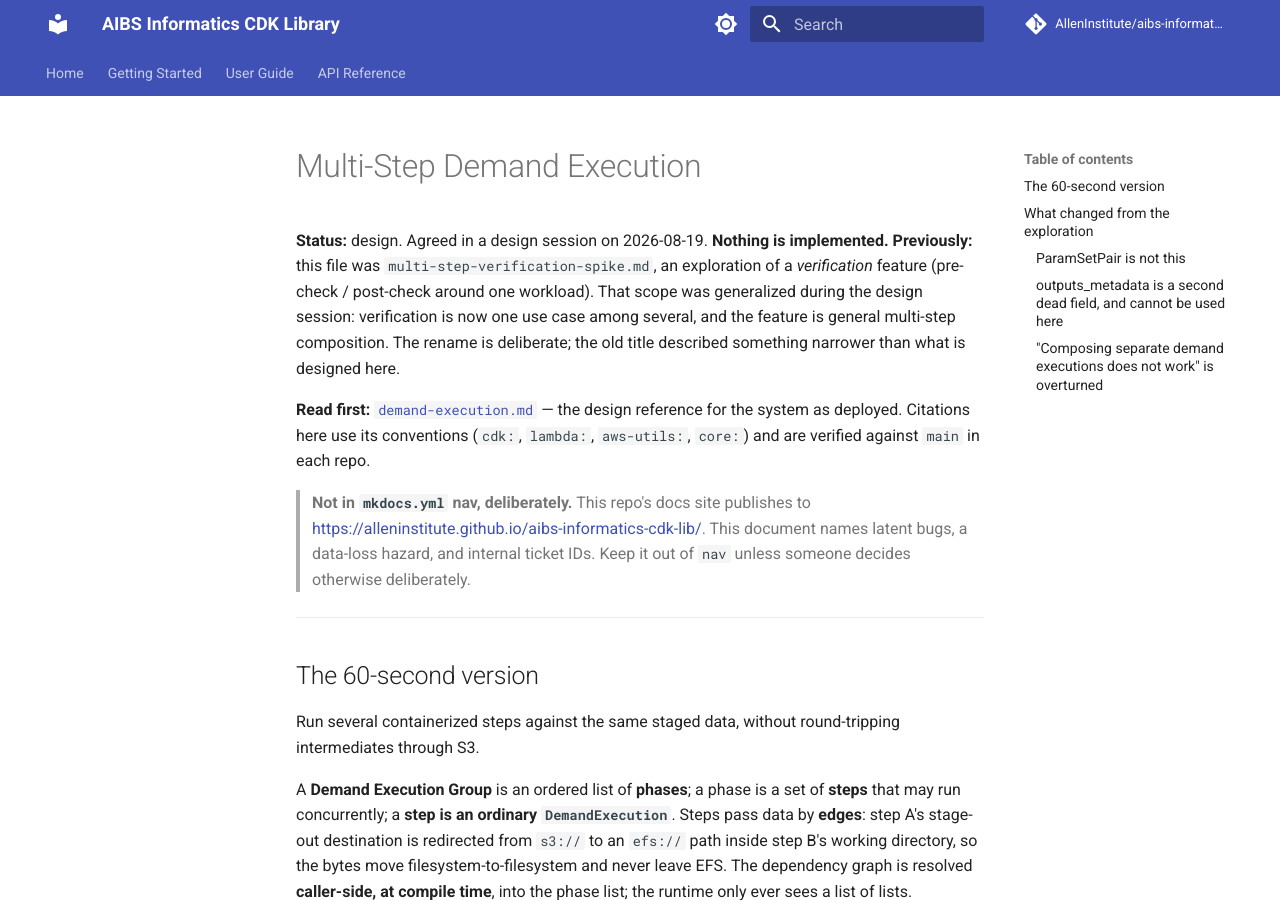
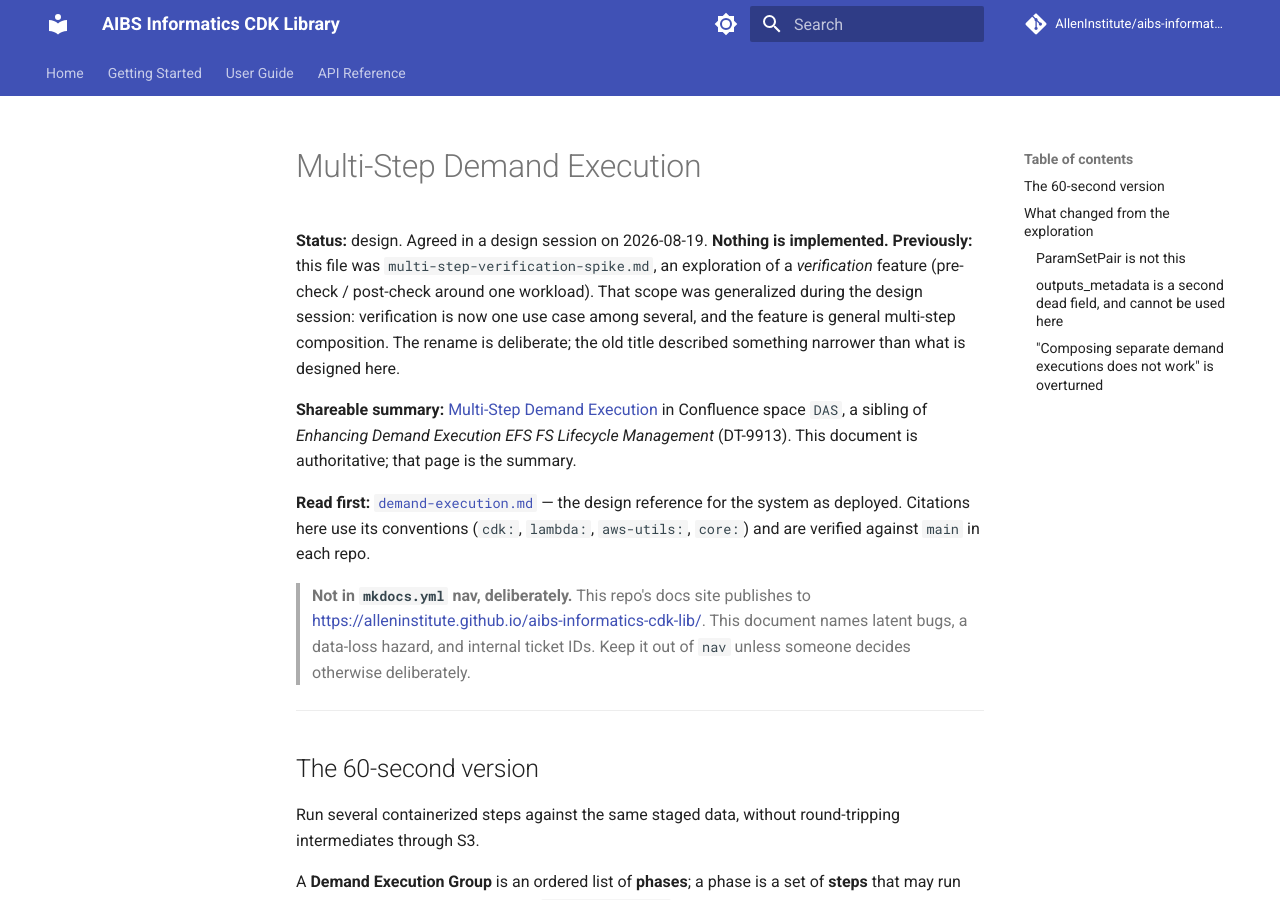
Before and after one commit to AllenInstitute/aibs-informatics-cdk-lib, an MkDocs documentation site: the page built from docs/design/multi-step-execution.md, in a window 1280 px wide and 900 px high. Built offline with MkDocs 1.6.1 and Material for MkDocs 9.7.7, drawn with Linux system fonts in a browser that asks for light colours; comment, search, counter and statistics services are not loaded; some of the changed text lies outside the part shown.

Commit message:
docs: link design doc to its Confluence summary page
Co-Authored-By: Claude Opus 5 (1M context) <noreply@anthropic.com>

```diff
--- a/docs/design/multi-step-execution.md
+++ b/docs/design/multi-step-execution.md
@@ -6,6 +6,10 @@
 generalized during the design session: verification is now one use case among several, and
 the feature is general multi-step composition. The rename is deliberate; the old title
 described something narrower than what is designed here.
+
+**Shareable summary:** [Multi-Step Demand Execution](https://alleninstitute.atlassian.net/wiki/spaces/DAS/pages/1965686819/Multi-Step+Demand+Execution) in Confluence space `DAS`, a sibling of
+*Enhancing Demand Execution EFS FS Lifecycle Management* (DT-9913). This document is authoritative;
+that page is the summary.
 
 **Read first:** [`demand-execution.md`](./demand-execution.md) — the design reference for the
 system as deployed. Citations here use its conventions (`cdk:`, `lambda:`, `aws-utils:`,
@@ -476,6 +480,7 @@ workflow engine.
 |---|---|
 | System reference | [`demand-execution.md`](./demand-execution.md) |
 | Glossary | `CONTEXT.md` (repo root) |
+| Confluence summary | [Multi-Step Demand Execution](https://alleninstitute.atlassian.net/wiki/spaces/DAS/pages/1965686819/Multi-Step+Demand+Execution) |
 | The serialization trap | `core:models/demand_execution/parameters.py`, `sanitize_serialized_params` |
 | The one job-submission state | `cdk:constructs_/sfn/fragments/informatics/demand_execution.py` |
 | The Map-over-a-list precedent | same file, `"Transfer Inputs TO Batch Job"` |
```
